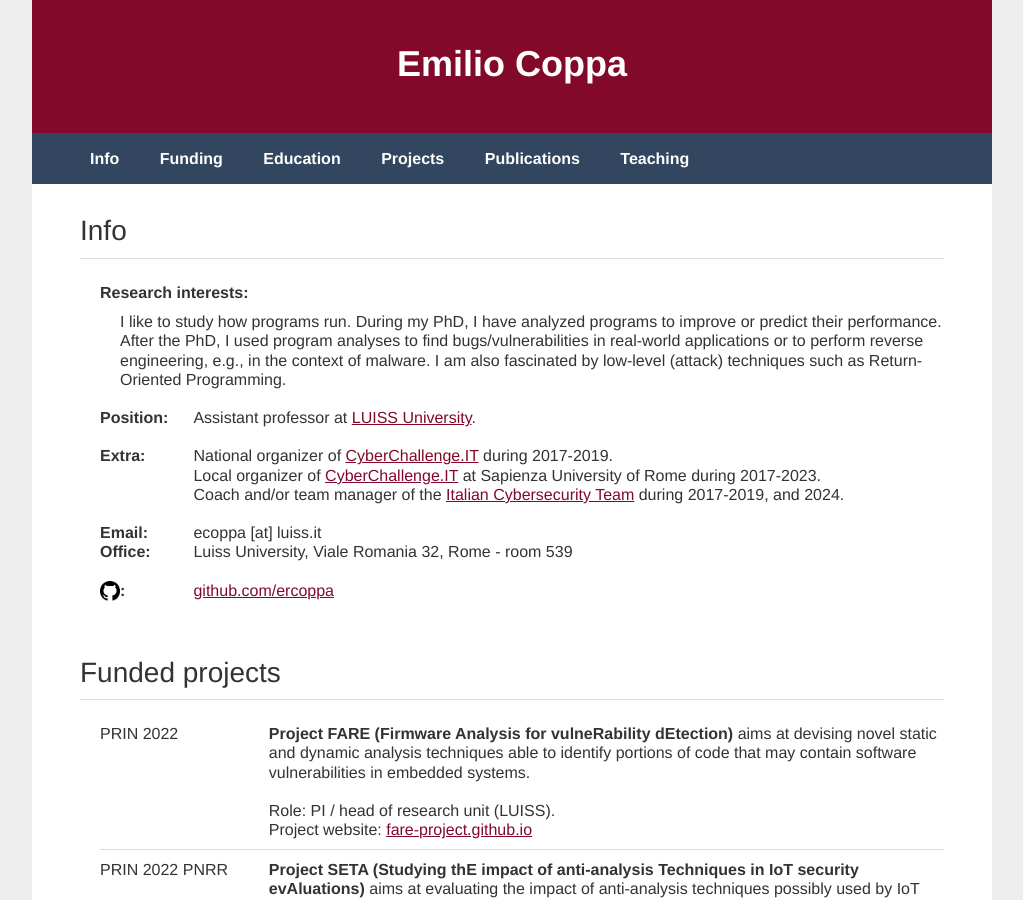
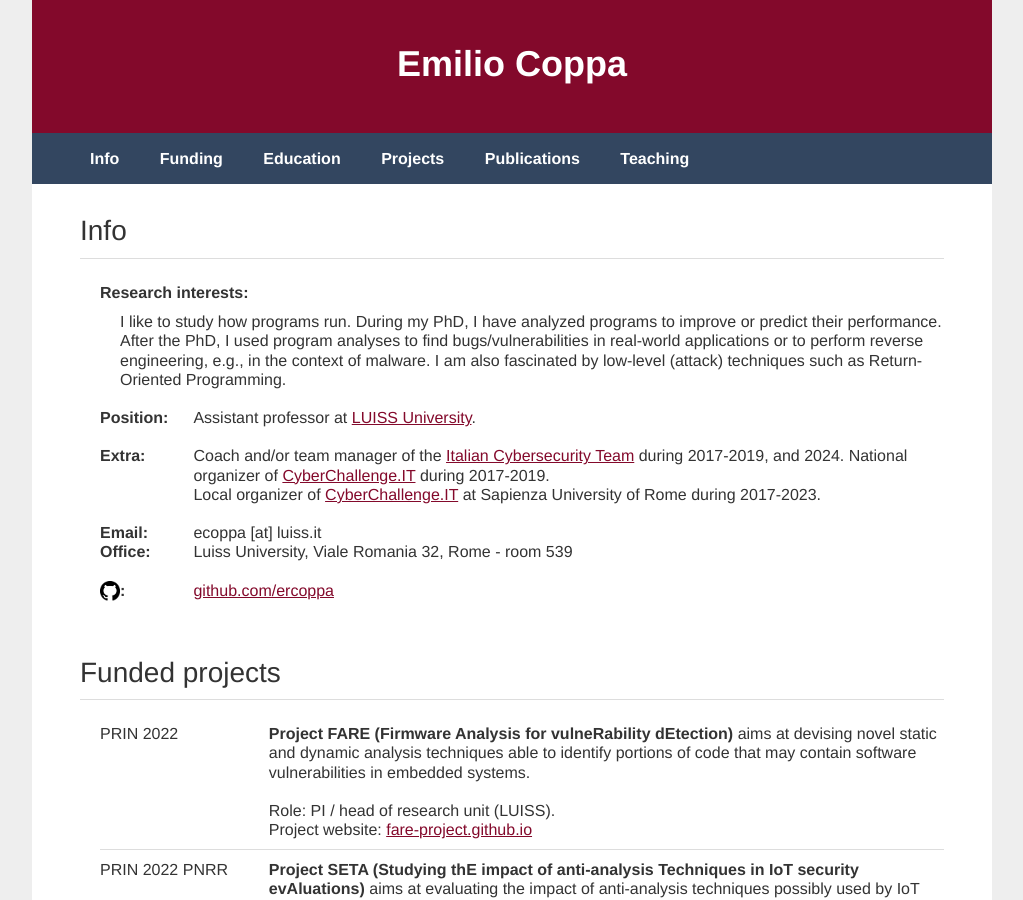
Before and after one commit to ecoppa/ecoppa.github.io, a Jekyll site: the page built from index.html, in a window 1280 px wide and 900 px high. Shown: the whole window, without its empty margins (128-1151 px from the left). Built offline with Jekyll 4.4.1, drawn with Linux system fonts in a browser that asks for light colours; part of the change alters nothing that is shown.

```diff
--- a/index.html
+++ b/index.html
@@ -42,9 +42,9 @@ title: Emilio Coppa - Academic Page
 								<b>Extra:</b>
 							</div>
 							<div style="display:table-cell;">
+								Coach and/or team manager of the <a href="https://teamitaly.eu/">Italian Cybersecurity Team</a> during 2017-2019, and 2024.
 								National organizer of <a href="https://cyberchallenge.it/">CyberChallenge.IT</a> during 2017-2019. <br />
 								Local organizer of <a href="https://cyberchallenge.it/">CyberChallenge.IT</a> at Sapienza University of Rome during 2017-2023. <br />
-								Coach and/or team manager of the <a href="https://teamitaly.eu/">Italian Cybersecurity Team</a> during 2017-2019, and 2024.
 							</div>
 						</div>
 
```
